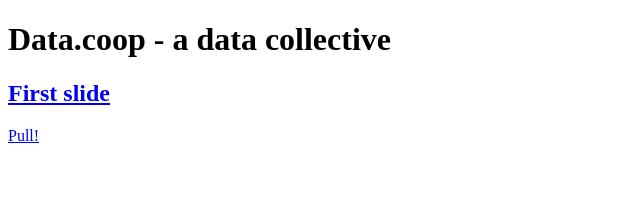
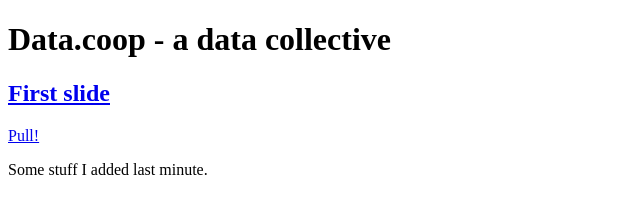
Before and after one commit to sorbusursina/datacoop-slides, a plain HTML site: page index.html in a window 1280 px wide. Shown: the whole page, without its empty margins (0-640 px from the left). Drawn offline with Linux system fonts and the light colour scheme.

Commit message:
LAst minute

```diff
--- a/index.html
+++ b/index.html
@@ -4,3 +4,5 @@
 
 <a href="1.html"><h2>First slide</h2></a>
 <a href="hook">Pull!</a>
+
+<p>Some stuff I added last minute.</p>
```
